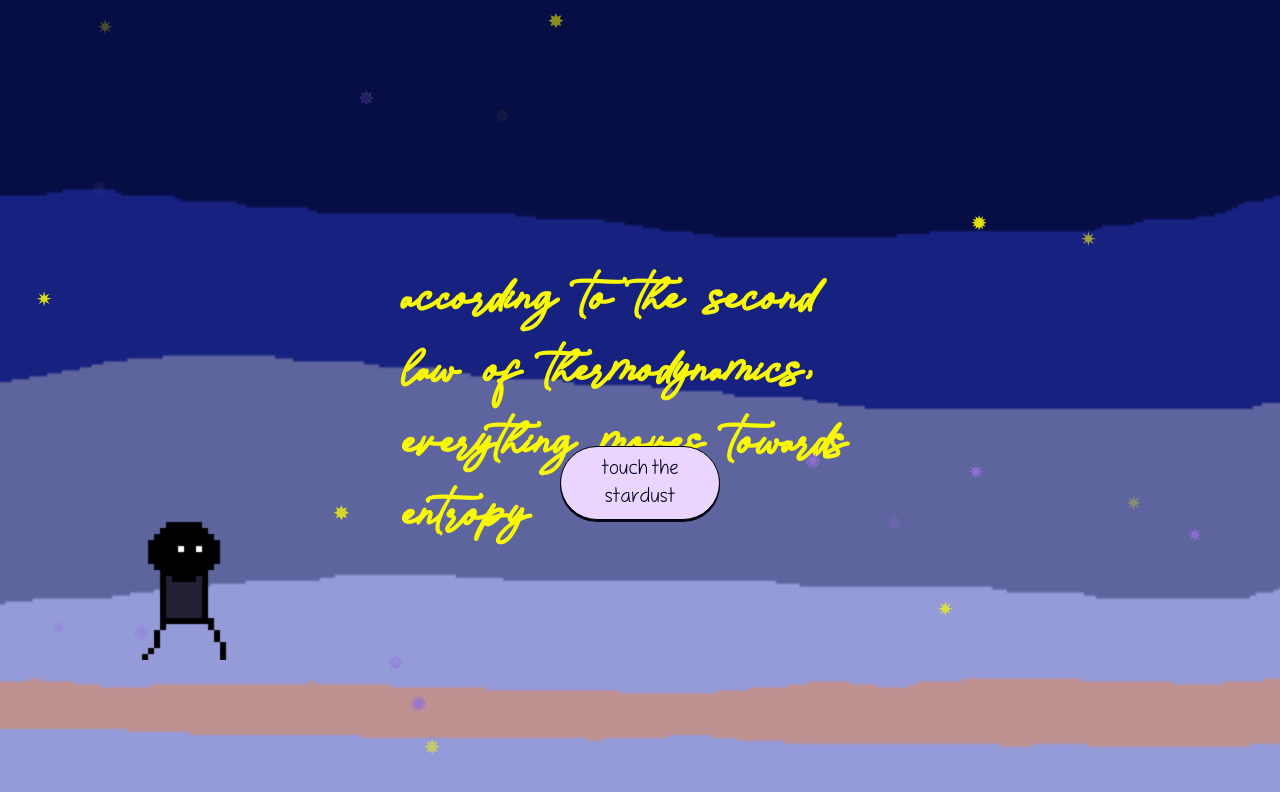
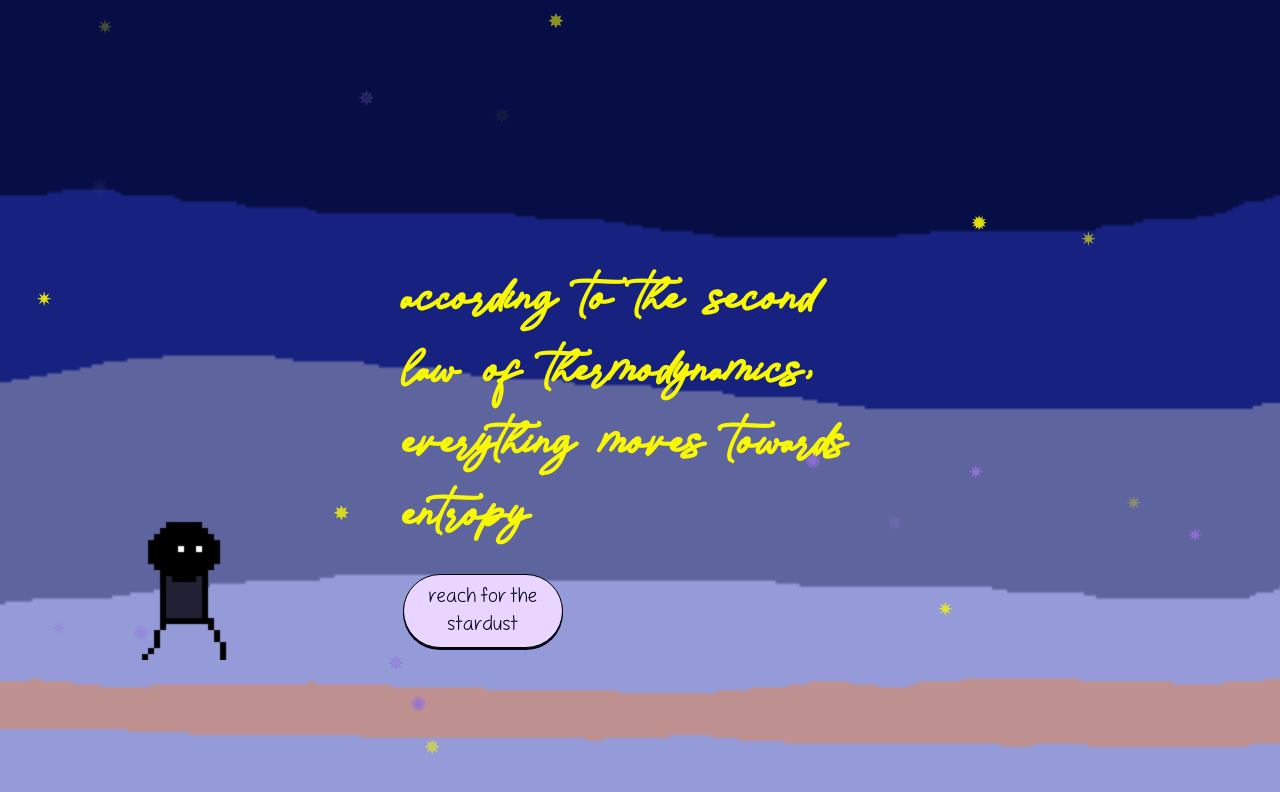
Before and after one commit to zhaovan/to-live-a-life, a Next.js app: page / in a window 1280 px wide. Shown: the top 792 px of the page. Built offline with nearby package versions, Linux system fonts and the light colour scheme.

Commit message:
update layout

```diff
--- a/src/app/page.tsx
+++ b/src/app/page.tsx
@@ -95,7 +95,7 @@ export default function Home() {
         alt={""}
       />
       <Stars journeyStep={totalStep} />
-      <Journey journey={journey} />
+      {/* <Journey journey={journey} /> */}
       <div
         className=" relative h-screen w-full flex gap-6 p-6 "
         suppressHydrationWarning
@@ -108,7 +108,7 @@ export default function Home() {
       >
         <div className="w-full p-24  flex items-end justify-center">
           <div
-            className="absolute w-1/2"
+            className="absolute w-1/2 flex flex-col gap-4"
             suppressHydrationWarning
             style={{
               left: 2 + Math.random() * 50 + "vw",
@@ -116,12 +116,12 @@ export default function Home() {
             }}
           >
             {gameState === GameState.start && (
-              <>
+              <div>
                 <TitleText>{startStateStory[step]}</TitleText>
-              </>
+              </div>
             )}
             {gameState === GameState.journey && (
-              <>
+              <div>
                 <TitleText>you are {age} years old</TitleText>
                 <p className="text-xl w-96" ref={textRef}>
                   {story[step].textBlock.map((textBlock, idx) => {
@@ -136,16 +136,15 @@ export default function Home() {
                     return <span key={idx}>{lifeChoice}</span>;
                   })}
                 </p>
-              </>
+              </div>
             )}
             {gameState === GameState.end && (
-              <>
+              <div>
                 <TitleText>{endStateStory[step]}</TitleText>
-              </>
+              </div>
             )}
-          </div>
             {!finished && (
-            <div className="flex flex-col relative bottom-40 gap-2">
+              <div className="flex flex-col relative gap-2">
                 {story[step].buttonOptions &&
                 gameState === GameState.journey &&
                 story[step].buttonOptions!.length > 0 ? (
@@ -171,8 +170,8 @@ export default function Home() {
                 ) : (
                   <Button handleClick={handleClick}>
                     {gameState === GameState.journey
-                    ? "i want to live more"
-                    : "touch the stardust"}
+                      ? "live a little more"
+                      : "reach for the stardust"}
                   </Button>
                 )}
               </div>
@@ -180,5 +179,6 @@ export default function Home() {
           </div>
         </div>
       </div>
+    </div>
   );
 }
```
Lines whose indentation alone changed are shown as unchanged.
